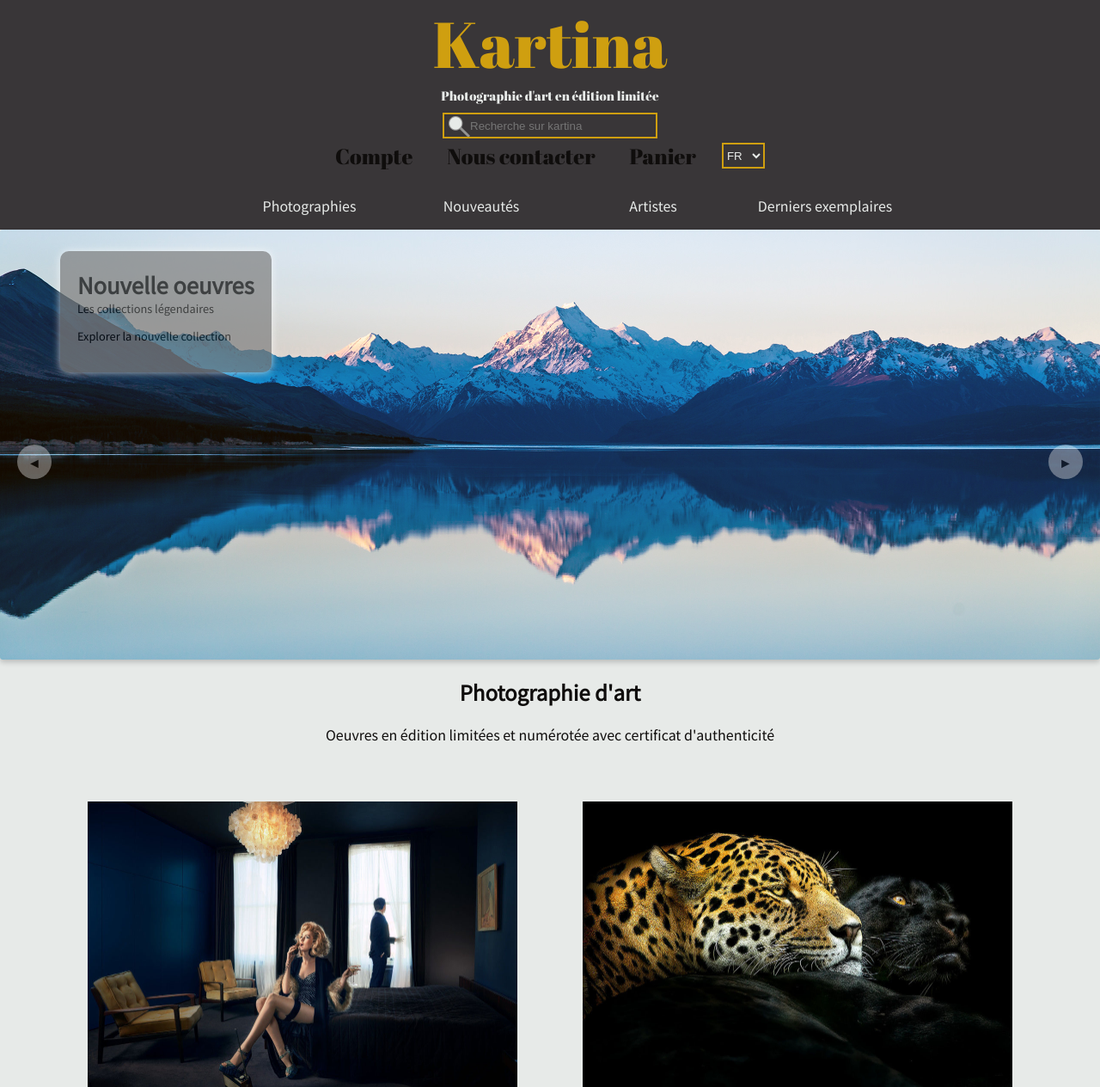
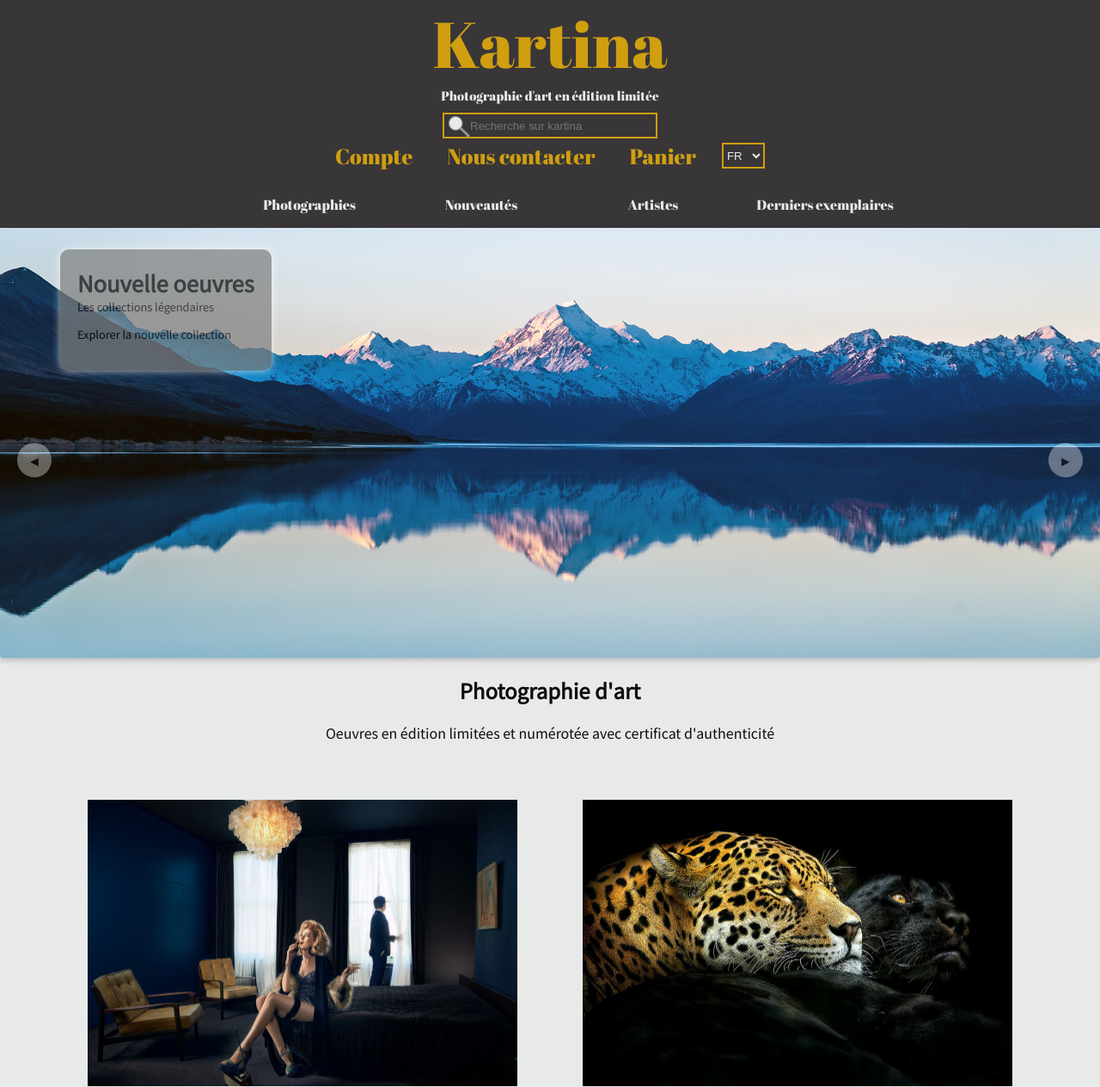
Before and after one commit to samuel-anneheim/Kartina, a PHP site: page / in a window 1280 px wide. Shown: the top 1264 px of the page at 86% size. Run offline with PHP 8.4, Linux system fonts and the light colour scheme; style sheets or scripts are compiled from the project's sources.

Commit message:
probleme resolut (problème de cache)

```diff
--- a/assets/css/styleNavBar.scss
+++ b/assets/css/styleNavBar.scss
@@ -23,11 +23,11 @@ nav {
         padding: 0;
         background-color: $bg-color;
 
-        // a {
-        //     text-decoration: none;
-        //     color: $color-title;
-        //     font-family: $style-font;
-        // }
+        a {
+            text-decoration: none;
+            color: $color-title;
+            font-family: $style-font;
+        }
 
 
         .en_tete {
@@ -71,7 +71,7 @@ nav {
                 }
             }
 
-            p {
+            >p {
                 width: 100%;
                 height: auto;
                 font-family: $style-font;
--- a/partials/navbar.php
+++ b/partials/navbar.php
@@ -17,6 +17,12 @@ require __DIR__ . '/../config/configTitre.php';
     <?php } ?>
 
     <link rel="stylesheet" href="assets/css/styleNavBar.css">
+
+    <?php
+    //Ajout du css de la page
+    if (isset($stylesheet)) { ?>
+        <link rel="stylesheet" href="<?= $stylesheet ?>">
+    <?php } ?>
     <link rel="preconnect" href="https://fonts.gstatic.com">
     <link href="https://fonts.googleapis.com/css2?family=Abril+Fatface&display=swap" rel="stylesheet">
     <title><?= $title ?></title>
```
